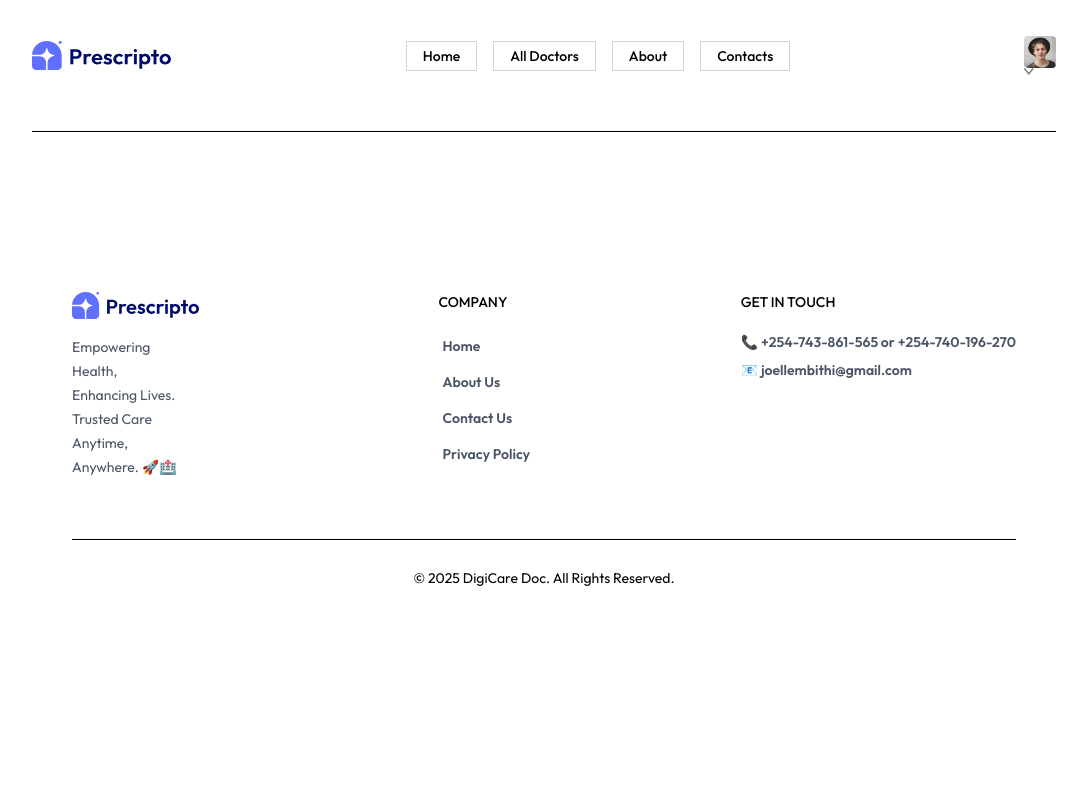
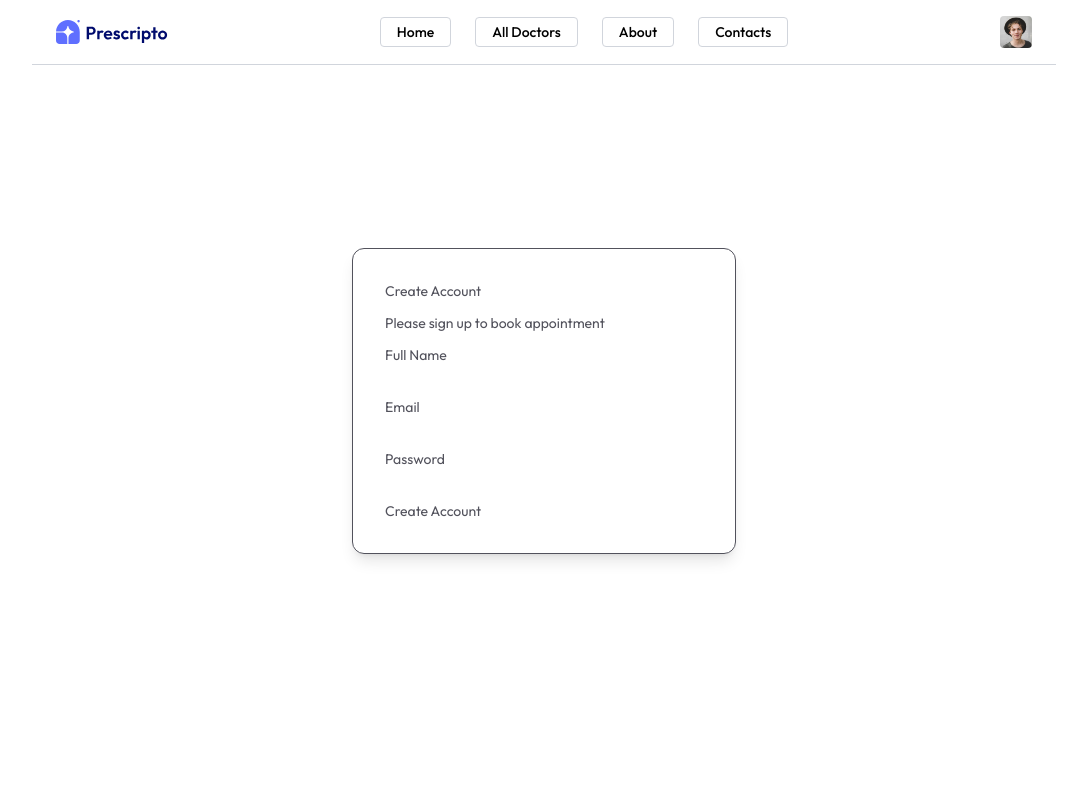
Before and after one commit to JoelMbithi/App-Project, a React app in the folder frontend/: page /login in a window 1280 px wide. Shown: the top 800 px of the page, without its empty margins (96-1183 px from the left). Built offline with nearby package versions, Linux system fonts and the light colour scheme; the HTML template or start-up script is replaced by a standard one.

Commit message:
still working login page

```diff
--- a/frontend/src/App.jsx
+++ b/frontend/src/App.jsx
@@ -1,8 +1,6 @@
 import React from 'react'
 import { Route, Routes } from 'react-router-dom'
 import Home from './Pages/Home'
-
-import Login from './Pages/Login'
 import About from './Pages/About'
 import Contact from './Pages/Contact'
 import Profile from './Pages/Profile'
@@ -11,6 +9,7 @@ import Appointment from './Pages/Appointment'
 import NavBar from './components/NavBar'
 import Footer from './components/Footer'
 import Doctors from './Pages/Doctors'
+import Login from './Pages/Login'
 
 const App = () => {
   return (
@@ -22,7 +21,7 @@ const App = () => {
       <Route path='/' element={<Home/>} />
       <Route path='/doctors' element={<Doctors />} />
       <Route path='/doctors/:speciality' element={<Doctors/>} />
-      <Route path='/login' element={<Login />} />
+      <Route path='/login' element={<Login/>} />
       <Route path='/about' element={<About />} />
       <Route path='/contacts' element={<Contact />} />
       <Route path='/profile' element={<Profile />} />
--- a/frontend/src/Pages/Login.jsx
+++ b/frontend/src/Pages/Login.jsx
@@ -1,11 +1,39 @@
-import React from 'react'
+import React, { useState } from 'react';
 
 const Login = () => {
+  const [state, setState] = useState('Sign Up');
+
+  const [email, setEmail] = useState("");
+  const [password, setPassword] = useState("");
+  const [name, setName] = useState("");
+
+  const onSubmitHandle = async (event) => {
+    event.preventDefault();
+  };
+
   return (
-    <div>
+    <form className='min-h-[80vh] flex items-center'>
+      <div className='flex flex-col gap-3 m-auto items-start p-8  min-w-[340px] sm:min-w-96 border rounded-xl text-zinc-600 text-sm shadow-lg'>
+        <p>{state === 'Sign Up' ? "Create Account" : "Login"}</p>
+        <p>Please {state === 'Sign Up' ? "sign up" : "Log in"} to book appointment</p>
+        <div>
+          <p>Full Name</p>
+          <input type='text' onClick={(e) => setName(e.target.name)} value={name} />
+        </div>
+        <div>
+          <p>Email</p>
+          <input type='email' onClick={(e) => setEmail(e.target.email)} value={email}/>
+        </div>
+        <div>
+          <p>Password</p>
+          <input type='password' onClick={(e) => setPassword(e.target.password)} value={password}/>
 
-    </div>
-  )
-}
+        </div>
+        <button>{state === 'Sign Up' ? "Create Account" : "Login"}</button>
 
-export default Login
+      </div>
+    </form>
+  );
+};
+
+export default Login;
--- a/frontend/src/components/NavBar.jsx
+++ b/frontend/src/components/NavBar.jsx
@@ -1,66 +1,81 @@
-import React, { useState } from 'react'
-import {assets} from '../assets/assets'
-import { Link, useNavigate } from 'react-router-dom'
-import Home from '../Pages/Home'
-import About from '../Pages/About'
-import Contact from '../Pages/Contact'
-import Doctors from '../Pages/Doctors'
+import React, { useState } from 'react';
+import { assets } from '../assets/assets';
+import { Link, useNavigate } from 'react-router-dom';
 
 const NavBar = () => {
-const[showMenu, setShowMenu] = useState(false)
-const [token, setToken] = useState(true)
-const navigate =useNavigate()
+  const [showMenu, setShowMenu] = useState(false);
+  const [token, setToken] = useState(true);
+  const navigate = useNavigate();
 
   return (
-    <div>
-    <div className='flex items-center justify-between text-sm py-4 mb-5 border-b-gray-400 '>
+    <div >
+      {/* Top Navigation */}
+      <div className="flex items-center justify-between text-sm py-4 px-6 border-b border-gray-300">
+        <img onClick={() => navigate('/')} className="w-28 cursor-pointer" src={assets.logo} alt="DigiCare Logo" />
 
-        <img onClick={()=>navigate('/')} className='w-35 cursor-pointer' src={assets.logo} alt='' />
-
-        <ul className='hidden sm:flex items-start gap-4 font-medium relative'>
-            <li className='py-1  border border-gray-300  px-4 hover:scale-105 transition-all' >
-                <Link to='/' element={<Home />}>Home</Link>
-                <hr className='border-none outline-none h-0.5 bg-blue-600 w-3/5 m-auto hidden' />
+        {/* Nav Links */}
+        <ul className="hidden sm:flex items-center gap-6 font-medium">
+          <li className="py-1 border border-gray-300 px-4 rounded hover:scale-105 transition-all">
+            <Link to="/">Home</Link>
           </li>
-            <li className='py-1 border border-gray-300  px-4 hover:scale-105 transition-all'>
-                <Link to='/doctors' element={<Doctors />}>All Doctors</Link>
-                <hr className='border-none outline-none h-0.5 bg-blue-600    w-3/5 m-auto hidden' />
+          <li className="py-1 border border-gray-300 px-4 rounded hover:scale-105 transition-all">
+            <Link to="/doctors">All Doctors</Link>
           </li>
-            <li className='py-1 border border-gray-300  px-4 hover:scale-105 transition-all'>
-                <Link to='/about' element={<About />}>About</Link>
-                <hr className='border-none outline-none h-0.5 bg-primary w-3/5 m-auto hidden' />
+          <li className="py-1 border border-gray-300 px-4 rounded hover:scale-105 transition-all">
+            <Link to="/about">About</Link>
           </li>
-            <li className='py-1 border border-gray-300  px-4 hover:scale-105 transition-all'>
-                <Link to='/contacts' element={<Contact />}>Contacts</Link>
-                <hr className='border-none outline-none h-0.5 bg-primary w-3/5 m-auto hidden' />
+          <li className="py-1 border border-gray-300 px-4 rounded hover:scale-105 transition-all">
+            <Link to="/contacts">Contacts</Link>
           </li>
         </ul>
 
-        <div className='hidden sm:flex my-5'>
-            {
-                token ?
-                    <div className='relative group'>
-                        <img className='w-8 rounded' src={assets.profile_pic} alt='' />
-                        <img className='w-2.5' src={assets.dropdown_icon} alt='' />
-                        <div className='absolute top-0 right-0 pt-14 text-base font-medium text-gray-600 z-20 hidden group-hover:block'>
-                            <div className='min-w-48 bg-stone-100 rounded flex flex-col gap-4 p-4'>
-                                <p onClick={() => navigate('/Profile')} className='hover:text-black cursor-pointer'>My profile</p>
-                                <p onClick={() => navigate('/my-appointments')} className='hover:text-black cursor-pointer'>My Appointments</p>
-                                <p onClick={()=> setToken} className='hover:text-black cursor-pointer'>Logout</p>
+        {/* User Profile or Login */}
+        <div className="hidden sm:flex items-center">
+          {token ? (
+            <div className="relative group">
+              <img className="w-8 rounded cursor-pointer" src={assets.profile_pic} alt="User Profile" />
+              <div className="absolute right-0 mt-2 bg-white shadow-lg rounded-md py-2 hidden group-hover:block w-40">
+                <p onClick={() => navigate('/profile')} className="px-4 py-2 hover:bg-gray-100 cursor-pointer">My Profile</p>
+                <p onClick={() => navigate('/my-appointments')} className="px-4 py-2 hover:bg-gray-100 cursor-pointer">My Appointments</p>
+                <p onClick={() => setToken(false)} className="px-4 py-2 hover:bg-gray-100 cursor-pointer text-black-500">Logout</p>
               </div>
             </div>
-                    </div>
-                    : <button className='bg-blue-500 text-white px-3 py-3 rounded-full font-light'>Create account</button>
+          ) :
+            <button onClick={() => navigate('/login')} className="bg-blue-500 text-white px-4 py-2 rounded-full">
+              Create Account
+            </button>
           }
         </div>
 
-    </div>
-    <div>
-       <hr className='my-2 mb-5'/>
+        {/* Mobile Menu Toggle */}
+        <div className="sm:hidden cursor-pointer" onClick={() => setShowMenu(!showMenu)}>
+          <img src={assets.dropdown_icon} alt="Menu" className="w-6" />
         </div>
       </div>
 
-)
-}
+      {/* Mobile Dropdown Menu */}
+      {showMenu && (
+        <div className="sm:hidden flex flex-col items-center bg-white shadow-md py-4">
+          <Link to="/" className="py-2">Home</Link>
+          <Link to="/doctors" className="py-2">All Doctors</Link>
+          <Link to="/about" className="py-2">About</Link>
+          <Link to="/contacts" className="py-2">Contacts</Link>
+          {token ? (
+            <>
+              <p onClick={() => navigate('/profile')} className="py-2 cursor-pointer">My Profile</p>
+              <p onClick={() => navigate('/my-appointments')} className="py-2 cursor-pointer">My Appointments</p>
+              <p onClick={() => setToken(false)} className="py-2 cursor-pointer text-gray-500">Logout</p>
+            </>
+          ) : (
+            <button onClick={() => navigate('/login')} className="bg-blue-500 text-white px-6 py-2 rounded-full mt-2">
+              Create Account
+            </button>
+          )}
+        </div>
+      )}
+      <div className='mb-4'></div>
+    </div>
+  );
+};
 
-export default NavBar
+export default NavBar;
```
Lines whose indentation alone changed are shown as unchanged.
